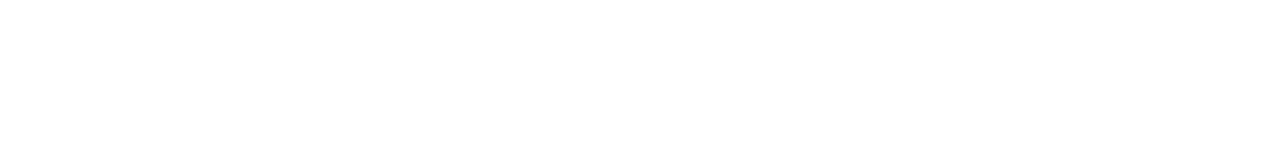
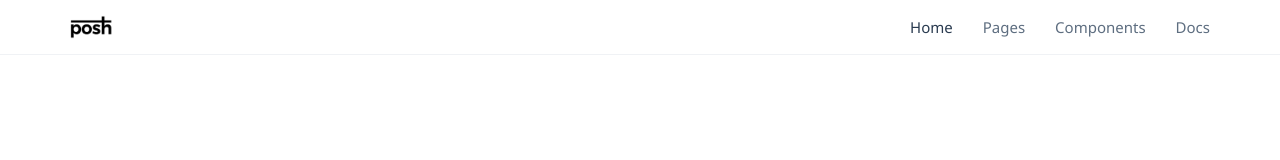
Before and after one commit to InnoIbeto/Innocent-Ibeto-HTML-CSS---GTCO-Tech-Academy, a plain HTML site: page index.html in a window 1280 px wide. Drawn offline with Linux system fonts and the light colour scheme.

Commit message:
implemented the nav bar

```diff
--- a/index.html
+++ b/index.html
@@ -8,7 +8,25 @@
 </head>
 <body>
 
+     <!-- SECTION 1: NAV BAR -->
 
+    <header class="navbar-wrapper">
+        <nav class="navbar">
+
+            <a href="#" class="nav-logo">
+                <img src="Image/posh-logo.png" alt="Posh Logo" class="logo-img">
+            </a>
+
+            <ul class="nav-links">
+                <li><a href="#" class="nav-item active">Home</a></li>
+                <li><a href="#" class="nav-item">Pages</a></li>
+                <li><a href="#" class="nav-item">Components</a></li>
+                <li><a href="#" class="nav-item">Docs</a></li>
+            </ul>
+
+
+        </nav>
+    </header>
 
 </body>
 </html>
--- a/style.css
+++ b/style.css
@@ -1,4 +1,61 @@
-* {
+*{
+    margin: 0;
     padding: 0;
+}
+
+body {
+    font-family: "Segoe UI", Roboto, "Helvetica Neue", Arial, sans-serif;
+    color: #2c3e50;
+    background-color: #ffffff;
+}
+
+
+.navbar-wrapper {
+    background-color: #ffffff;
+    border-bottom: 1px solid #f0f2f5;
+    padding: 15px 30px;
+}
+
+.navbar {
+    display: flex;
+    justify-content: space-between;
+    align-items: center;
+    max-width: 1140px;
+    margin: 0 auto;
+}
+
+.nav-logo {
+    display: flex;
+    align-items: center;
+}
+
+.logo-img {
+    height: 24px;
+}
+
+.nav-links {
+    display: flex;
+    gap: 30px;
     margin: 0;
+    padding: 0;
 }
+
+.nav-links li {
+    list-style-type: none; /* helped in removing bullet points in ul*/
+}
+
+.nav-item {
+    font-size: 15px;
+    font-weight: 500;
+    color: #5e6e80;
+    text-decoration: none;
+    transition: color 0.2s ease;
+}
+
+.nav-item:hover{
+    color: #2a3b50;
+}
+
+.nav-item.active {
+    color: #2a3b50;
+}
```
Also changed, not shown: Image/posh-logo.png (added).
